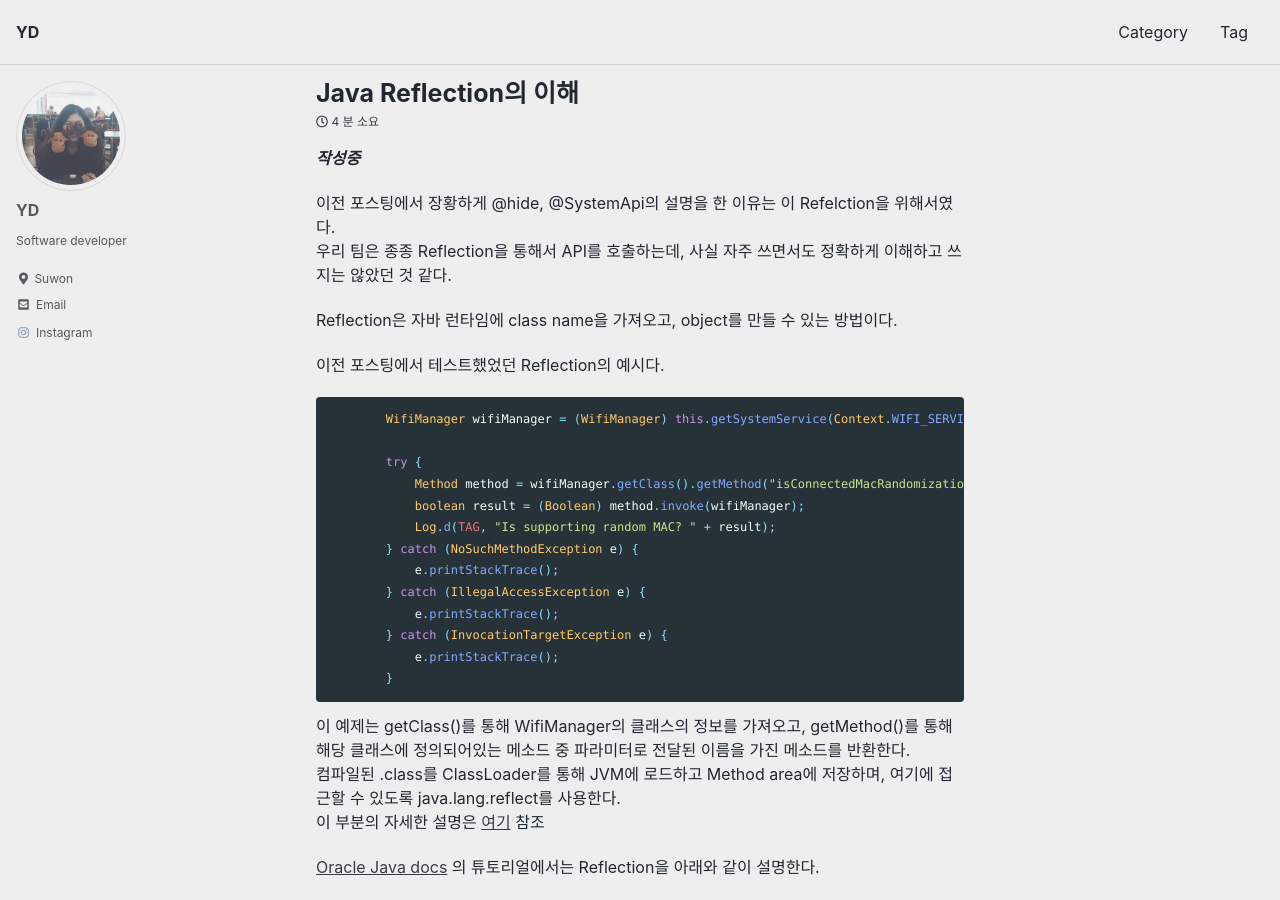
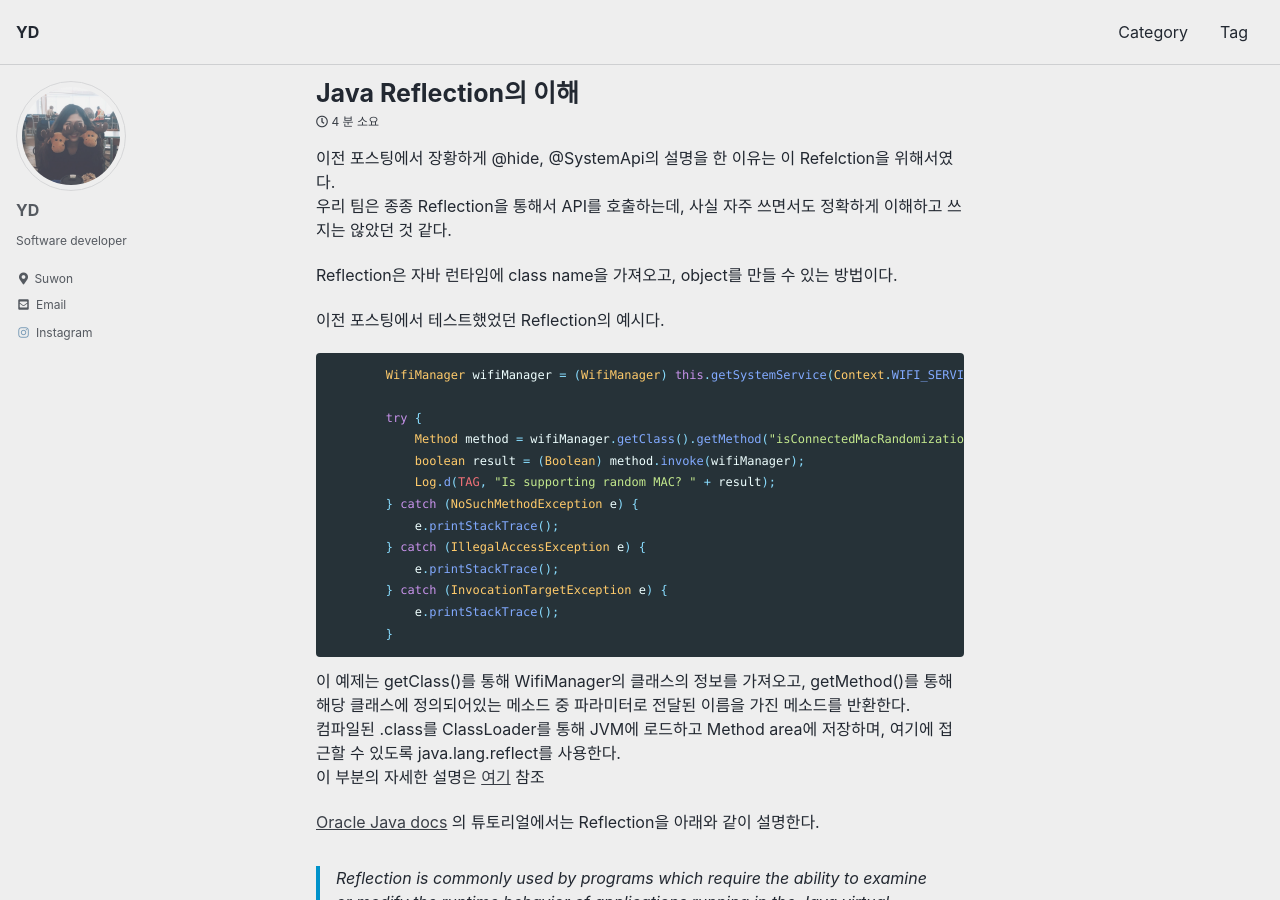
Before and after one commit to ydydydyc/ydydydy.github.io, a Jekyll site: the page built from _posts/2021/01/2021-01-25-what-is-reflection.md, in a window 1280 px wide and 900 px high. Built offline with Jekyll 4.4.1, drawn with Linux system fonts in a browser that asks for light colours; cached includes are drawn as plain includes; comment, search, counter and statistics services are not loaded.

Commit message:
Update 2021-01-25-what-is-reflection.md

```diff
--- a/_posts/2021/01/2021-01-25-what-is-reflection.md
+++ b/_posts/2021/01/2021-01-25-what-is-reflection.md
@@ -5,8 +5,6 @@ categories: [Java]
 tags: [Java, Refelction]
 comments: true
 ---
-
-***작성중***
 
 이전 포스팅에서 장황하게 @hide, @SystemApi의 설명을 한 이유는 이 Refelction을 위해서였다.
 우리 팀은 종종 Reflection을 통해서 API를 호출하는데, 사실 자주 쓰면서도 정확하게 이해하고 쓰지는 않았던 것 같다.
```
